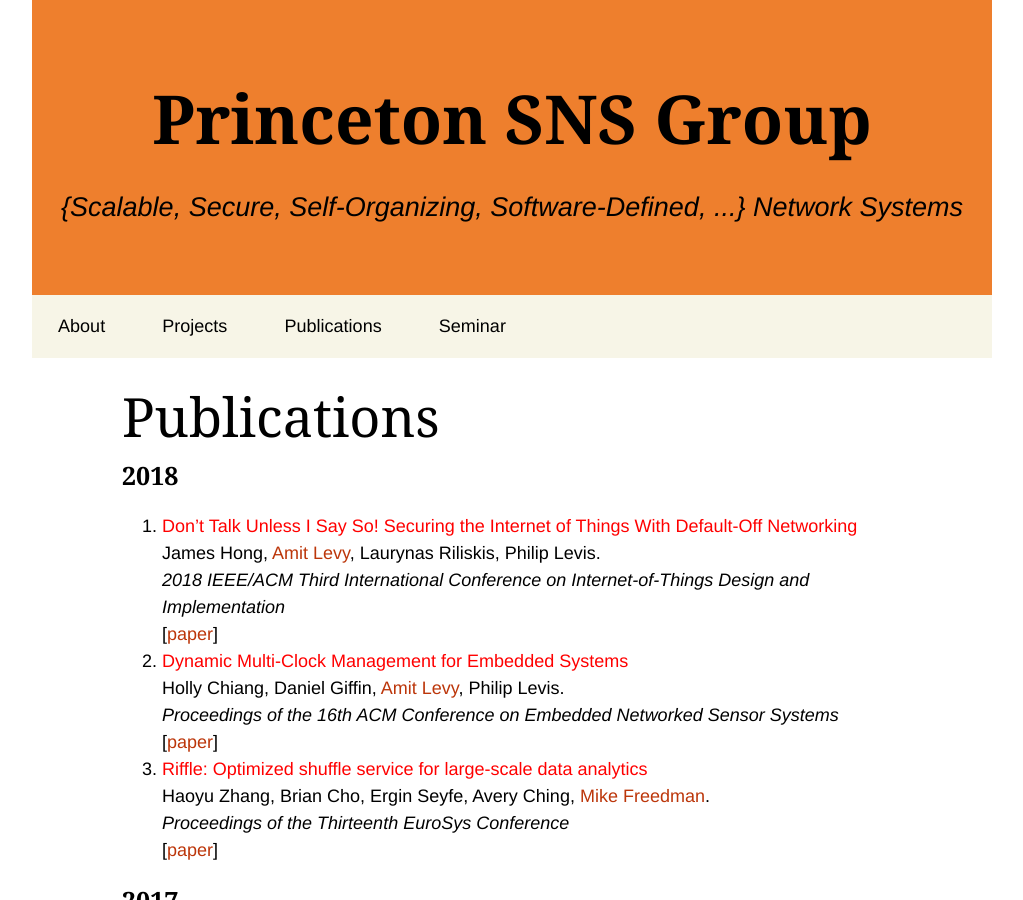
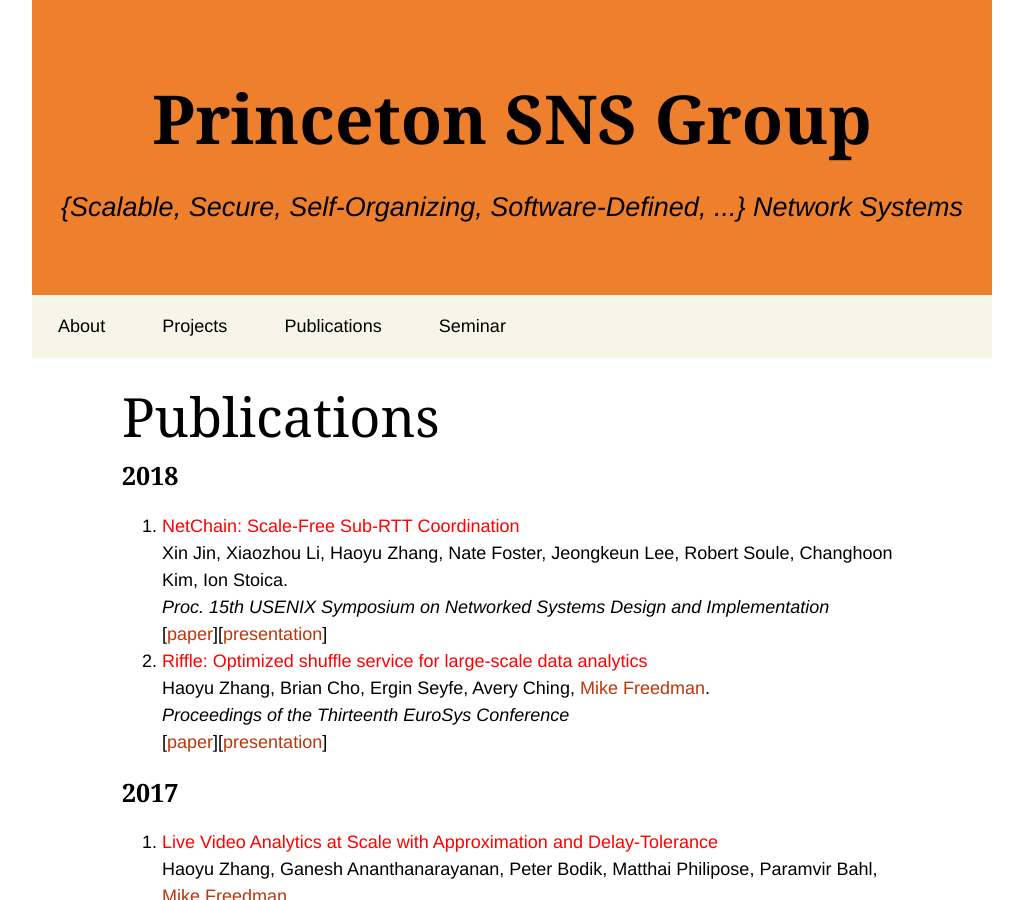
Before and after one commit to princeton-sns/www, a Jekyll site: the page built from publications.md, in a window 1280 px wide and 900 px high. Shown: the whole window, without its empty margins (128-1151 px from the left). Built offline with Jekyll 4.4.1, drawn with Linux system fonts in a browser that asks for light colours; some web fonts are replaced.

Commit message:
2018 publications

```diff
--- a/_data/publications.yml
+++ b/_data/publications.yml
@@ -7,27 +7,23 @@
     - mfreed
   venue: "Proceedings of the Thirteenth EuroSys Conference"
   year: 2018
-  paper: assets/papers/2018-riffle-zhang.pdf
+  paper: /assets/papers/2018-eurosys-zhang.pdf
+  presentation: /assets/slides/2018-eurosys-zhang.pdf
 
-- title: "Dynamic Multi-Clock Management for Embedded Systems"
+- title: "NetChain: Scale-Free Sub-RTT Coordination"
   people:
-    - Holly Chiang
-    - Daniel Giffin
-    - aalevy
-    - Philip Levis
-  venue: "Proceedings of the 16th ACM Conference on Embedded Networked Sensor Systems"
+    - Xin Jin
+    - Xiaozhou Li
+    - Haoyu Zhang
+    - Nate Foster
+    - Jeongkeun Lee
+    - Robert Soule
+    - Changhoon Kim
+    - Ion Stoica
   year: 2018
-  paper: assets/papers/2018-iot-chiang.pdf
-
-- title: "Don’t Talk Unless I Say So! Securing the Internet of Things With Default-Off Networking"
-  people:
-    - James Hong
-    - aalevy
-    - Laurynas Riliskis
-    - Philip Levis
-  venue: "2018 IEEE/ACM Third International Conference on Internet-of-Things Design and Implementation"
-  year: 2018
-  paper: assets/papers/2018-iot-hong.pdf
+  venue: "Proc. 15th USENIX Symposium on Networked Systems Design and Implementation"
+  paper: /assets/papers/2018-nsdi-jin.pdf
+  presentation: /assets/slides/2018-nsdi-jin.pdf
 
 - title: "SVE: Distributed Video Processing at Facebook Scale"
   people:
```
Also changed, not shown: 7 other files.
